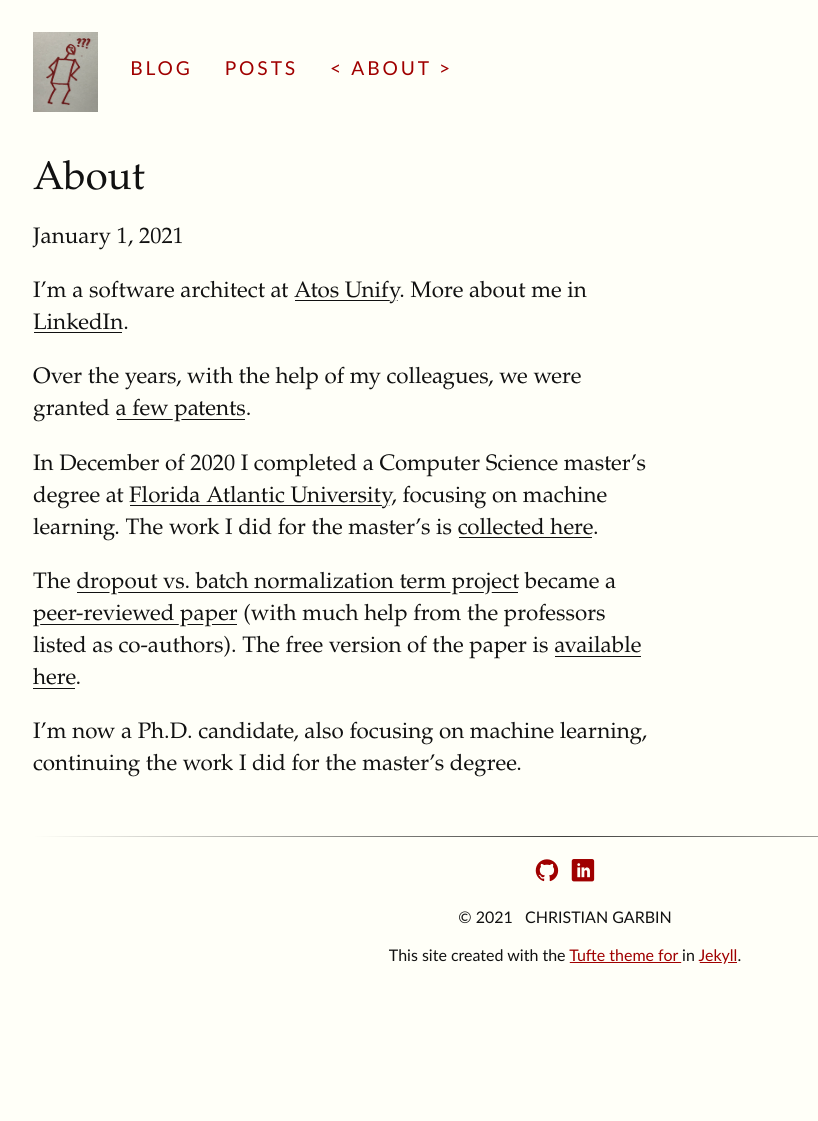
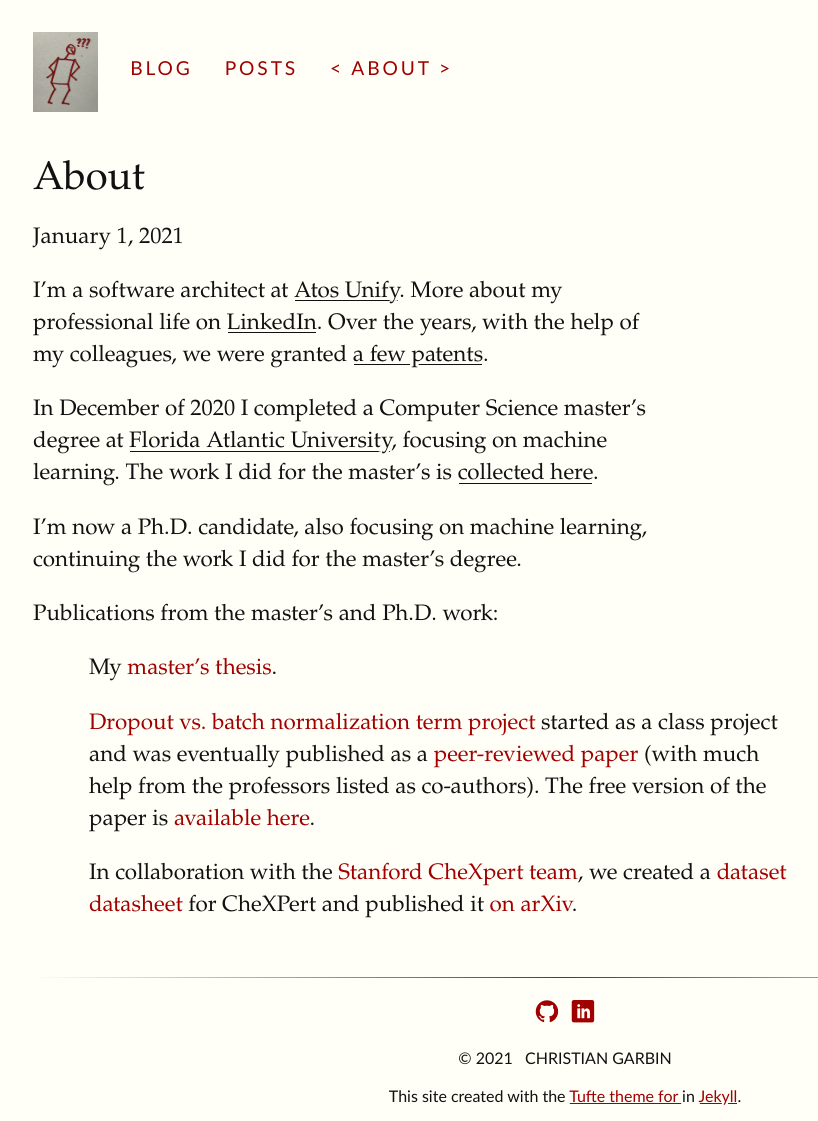
Before and after one commit to cgarbin/cgarbin.github.io, a Jekyll site: the page built from _posts/2020-04-13-about.md, in a window 1280 px wide. Shown: the whole page, without its empty margins (127-945 px from the left). Built offline with Jekyll 4.4.1, drawn with Linux system fonts in a browser that asks for light colours; some web fonts are replaced; before the commit the page ends 980 px from its top, so only the background shows below that.

Commit message:
Update about

```diff
--- a/_posts/2020-04-13-about.md
+++ b/_posts/2020-04-13-about.md
@@ -5,17 +5,19 @@ date:   2021-01-01
 categories: post
 ---
 
-I'm a software architect at [Atos Unify](https://unify.com/en/). More about me in
-[LinkedIn](https://www.linkedin.com/in/christiangarbin/).
-
-Over the years, with the help of my colleagues, we were granted
+I'm a software architect at [Atos Unify](https://unify.com/en/). More about my professional life on
+[LinkedIn](https://www.linkedin.com/in/christiangarbin/). Over the years, with the help of my colleagues, we were granted
 [a few patents](https://scholar.google.com/citations?user=q1ZmDvYAAAAJ&hl=en).
 
 In December of 2020 I completed a Computer Science master's degree at [Florida Atlantic University](https://www.fau.edu/),
 focusing on machine learning. The work I did for the master's is [collected here](https://github.com/fau-masters-collected-works-cgarbin).
 
-The [dropout vs. batch normalization term project](https://github.com/fau-masters-collected-works-cgarbin/cap6619-deep-learning-term-project)
-became a [peer-reviewed paper](https://link.springer.com/article/10.1007/s11042-019-08453-9)
+I'm now a Ph.D. candidate, also focusing on machine learning, continuing the work I did for the master's degree.
+
+Publications from the master's and Ph.D. work:
+
+- My [master's thesis](https://fau.digital.flvc.org/islandora/object/fau%3A64688).
+- [Dropout vs. batch normalization term project](https://github.com/fau-masters-collected-works-cgarbin/cap6619-deep-learning-term-project)
+started as a class project and was eventually published as a [peer-reviewed paper](https://link.springer.com/article/10.1007/s11042-019-08453-9)
 (with much help from the professors listed as co-authors). The free version of the paper is [available here](https://drive.google.com/file/d/1PyRUgSXqpl_OvJkWrR4HCWLDaEexzWd9/view).
-
-I'm now a Ph.D. candidate, also focusing on machine learning, continuing the work I did for the master's degree.
+- In collaboration with the [Stanford CheXpert team](https://stanfordmlgroup.github.io/competitions/chexpert/), we created a [dataset datasheet](https://arxiv.org/abs/1803.09010) for CheXPert and published it [on arXiv](https://arxiv.org/abs/2105.03020).
```
